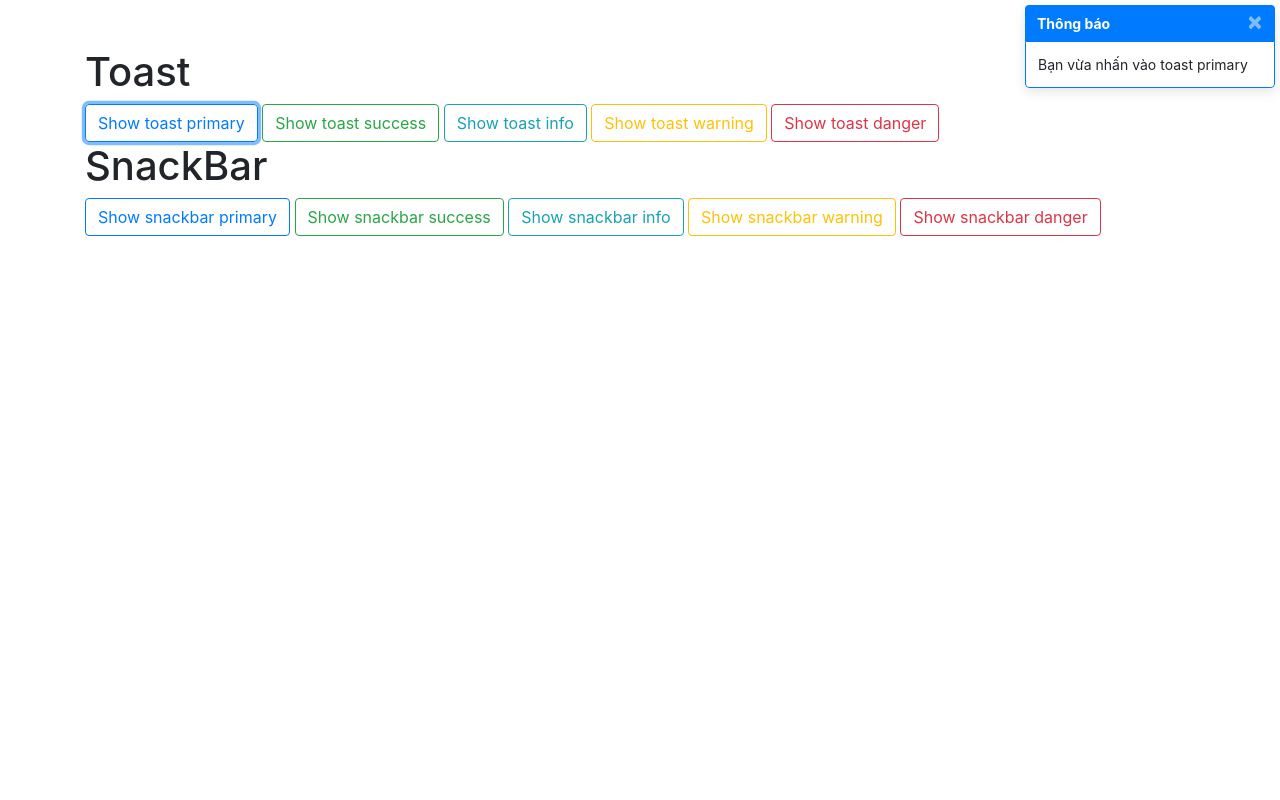
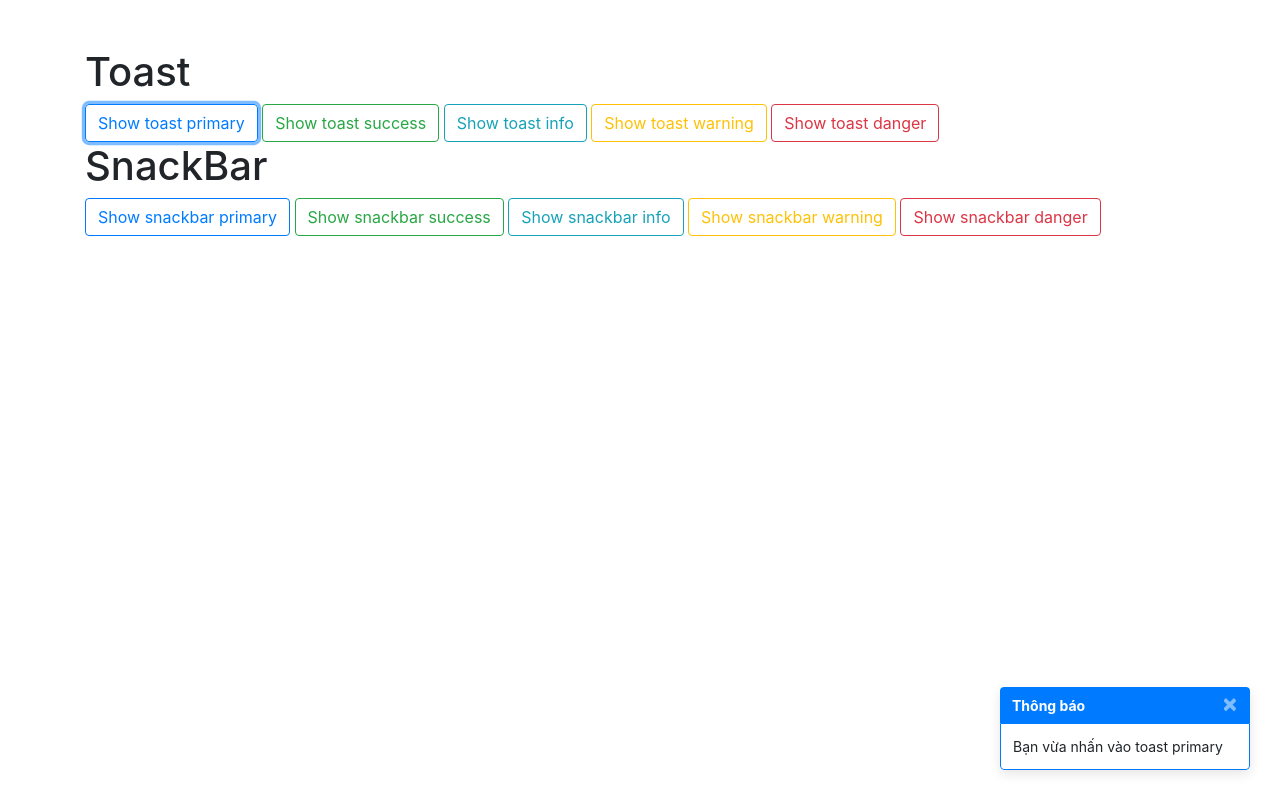
Before and after one commit to quoctinnguyen8/bs4-toast-snackbar, a plain HTML site: page index.html in a window 1280 px wide. Both pictures are taken after a click on the button "Show toast primary". Drawn offline with nearby package versions, Linux system fonts and the light colour scheme.

Commit message:
Cập nhật mã nguồn, thay đổi khoảng cách của toast đối với border của trình duyệt

```diff
--- a/js/toast-snackbar.js
+++ b/js/toast-snackbar.js
@@ -6,10 +6,13 @@
 / **/
 const TOAST_CONTAINER_HTML = `<div id="toast-container" class="toast-container" aria-live="polite" aria-atomic="true"></div>`;
 
-const NOTIFY_DELAY_DEFAULT = 4000;
+const TOAST_DELAY_DEFAULT = 4500;
+
+// 'top-right', 'top-left', 'top-center', 'bottom-right', 'bottom-left', 'bottom-center'
+const TOAST_POSITION_DEFAULT = 'bottom-right';
 
 const NotifyOption = {
-	position: 'top-right',
+	position: null,
 	dismissible: true,
 	stackable: true,
 	pauseDelayOnHover: true,
@@ -24,7 +27,7 @@ const NotifyOption = {
 	title: '',
 	subtitle: null,
 	content: null,
-	delay: NOTIFY_DELAY_DEFAULT,
+	delay: TOAST_DELAY_DEFAULT,
 	img: null
 };
 
@@ -37,7 +40,7 @@ $('body').on('hidden.bs.toast', '.toast', function () {
 function renderNotify() {
 	/** No container, create our own **/
 	if (!$('#toast-container').length) {
-		const position = ['top-right', 'top-left', 'top-center', 'bottom-right', 'bottom-left', 'bottom-center'].includes(NotifyOption.position) ? NotifyOption.position : 'top-right';
+		const position = ['top-right', 'top-left', 'top-center', 'bottom-right', 'bottom-left', 'bottom-center'].includes(NotifyOption.position) ? NotifyOption.position : TOAST_POSITION_DEFAULT;
 
 		$('body').prepend(TOAST_CONTAINER_HTML);
 		$('#toast-container').addClass(position);
@@ -158,7 +161,7 @@ const Toast = {
 	show: (content, title, delay, position) => {
 		NotifyOption.content = content;
 		NotifyOption.title = !title || title == '' ? "Thông báo" : title;
-		NotifyOption.delay = delay ? delay : NOTIFY_DELAY_DEFAULT;
+		NotifyOption.delay = delay ? delay : TOAST_DELAY_DEFAULT;
 		if (!position && position != '') {
 			NotifyOption.position = position;
 		}
@@ -192,7 +195,7 @@ const SnackBar = {
 	show: (content, delay, position) => {
 		NotifyOption.content = null;
 		NotifyOption.title = content;
-		NotifyOption.delay = delay ? delay : NOTIFY_DELAY_DEFAULT;
+		NotifyOption.delay = delay ? delay : TOAST_DELAY_DEFAULT;
 		if (!position && position != '') {
 			NotifyOption.position = position;
 		}
--- a/scss/toast-snackbar.scss
+++ b/scss/toast-snackbar.scss
@@ -7,7 +7,7 @@
 .toast-container {
 	position: fixed;
 	z-index: 2055;
-	margin: 5px;
+	margin: 30px;
 	& > .toast {
 		min-width: 250px;
 		background: transparent;
```
Also changed, not shown: css/toast-snackbar.css, 1 other file.
